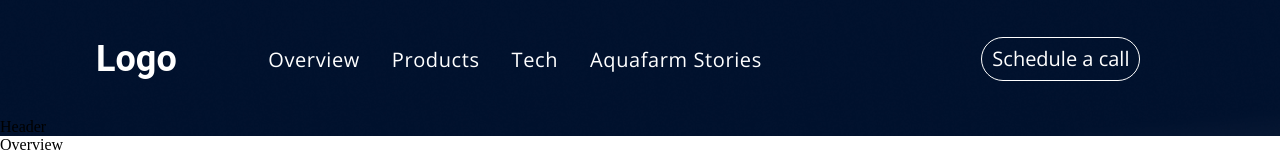
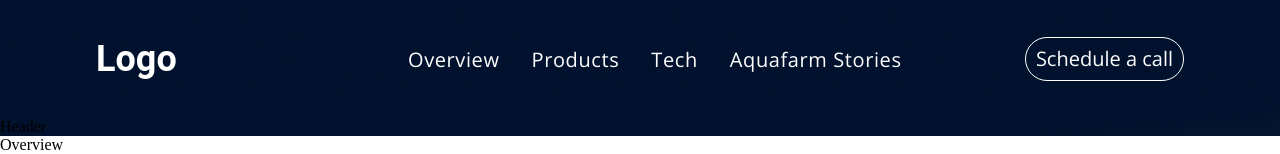
Before and after one commit to Alen-JN/frontend-fg, a React (Create React App) app: page / in a window 1280 px wide. Shown: the top 154 px of the page. Built offline with nearby package versions, Linux system fonts and the light colour scheme.

Commit message:
navbar works completed

```diff
--- a/src/components/navbar/navbar.css
+++ b/src/components/navbar/navbar.css
@@ -14,6 +14,7 @@
 }
 
 .navbar-links_logo{
+    flex: 1;
     margin-right: 2rem;
 
 }
@@ -31,6 +32,7 @@
 }
 
 .navbar-links_container{
+    flex: 2;
     display: flex;
     flex-direction: row;
 }
@@ -56,9 +58,11 @@
 }
 
 .navbar-call{
+    flex: 1;
     display: flex;
-    justify-content: flex-end;
-    margin-left: 10rem;
+    text-align: right;
+    justify-content: end;
+    /* margin-left: 15rem; */
 
 }
 
```
